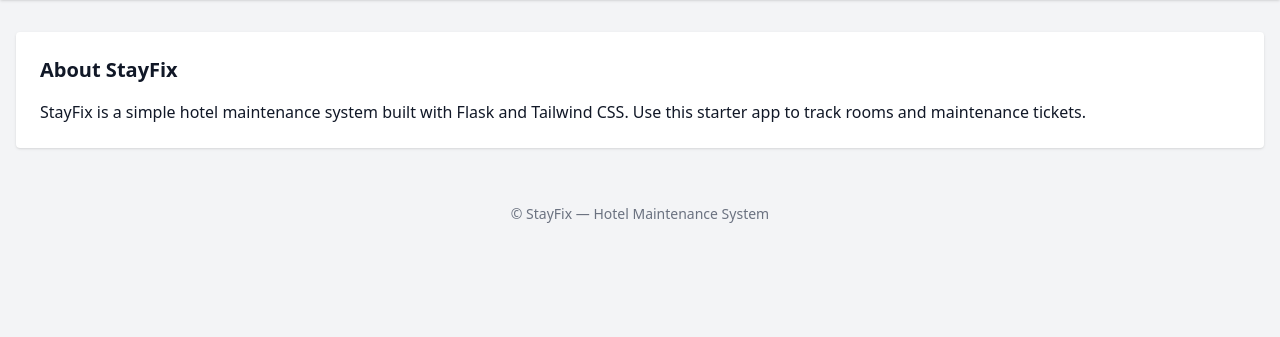
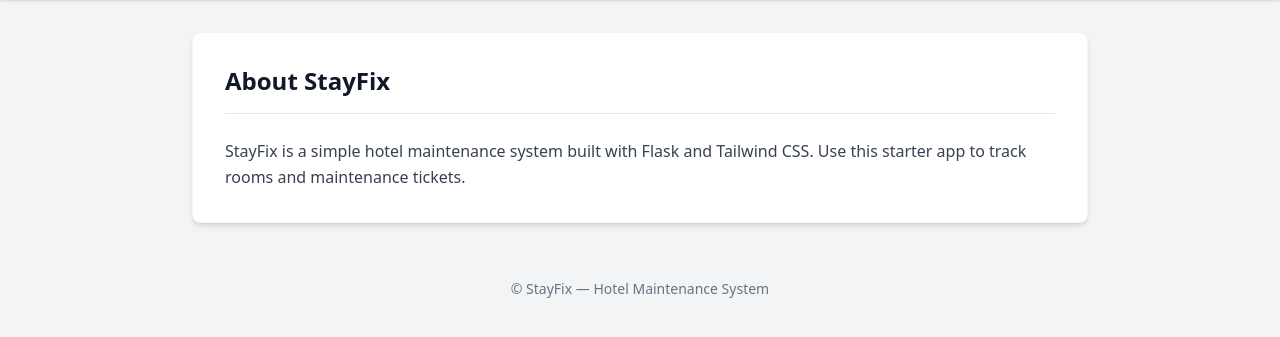
Before and after one commit to HIBARI102/Web_with_Flask, a Flask app: page /about in a window 1280 px wide. Shown: the part 60-397 px from the top of the page. Run offline with Flask 3, Linux system fonts and the light colour scheme; some libraries are stand-ins or nearby versions.

Commit message:
style: add dark mode support to About page

```diff
--- a/app/templates/main/about.html
+++ b/app/templates/main/about.html
@@ -1,8 +1,17 @@
 {% extends 'base.html' %}
 
 {% block content %}
-<div class="bg-white p-6 rounded shadow">
-  <h2 class="text-xl font-semibold">{{ t('about_title') }}</h2>
-  <p class="mt-4">{{ t('about_desc') }}</p>
+<div class="max-w-4xl mx-auto bg-white dark:bg-gray-800 p-8 rounded-lg shadow-md border border-gray-100 dark:border-gray-700 transition-colors duration-300">
+  <h2 class="text-2xl font-bold text-gray-900 dark:text-white border-b pb-4 dark:border-gray-700">
+    {{ t('about_title') }}
+  </h2>
+
+  <div class="mt-6 text-gray-700 dark:text-gray-300 leading-relaxed space-y-4">
+    <p>
+      {{ t('about_desc') }}
+    </p>
+
+
+  </div>
 </div>
 {% endblock %}
```
